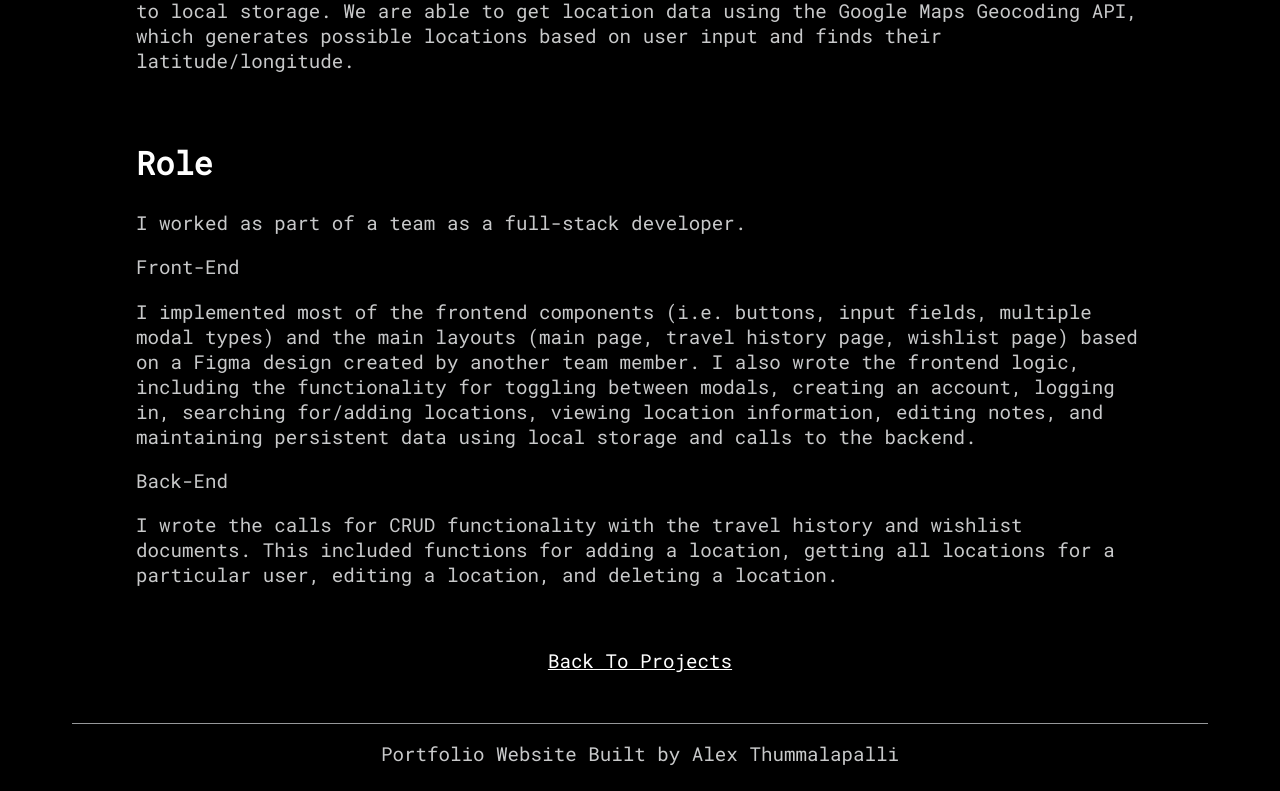
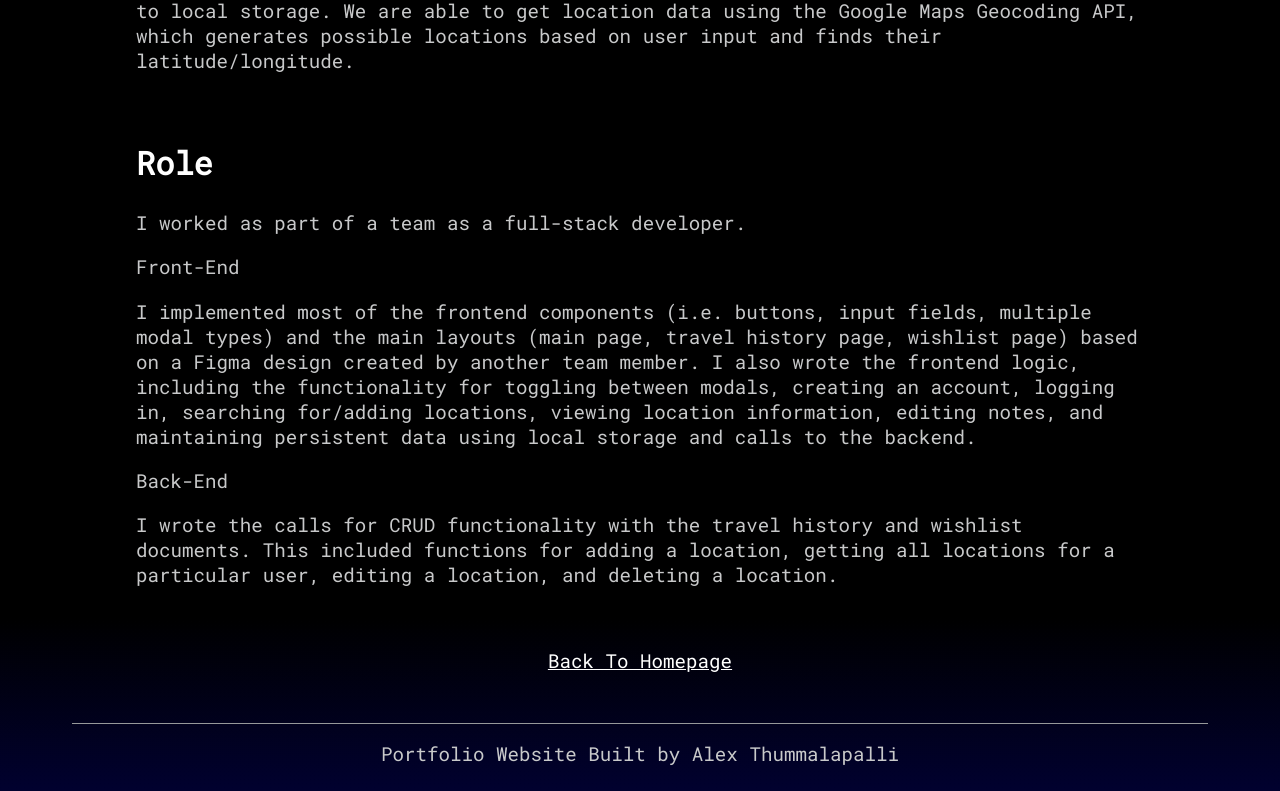
Before and after one commit to AlexT101/portfolio, a Next.js app: page /projects/roam in a window 1280 px wide. Shown: the part 2103-2894 px from the top of the page. Built offline with nearby package versions, Linux system fonts and the light colour scheme.

Commit message:
Minor bug fixes and appearance changes

```diff
--- a/app/index.css
+++ b/app/index.css
@@ -8,6 +8,7 @@ body {
     font-family: "Open Sans", sans-serif;
     background-color: rgb(0, 0, 0);
     color: rgb(255, 255, 255);
+    background: linear-gradient(180deg, rgba(0,0,0,1) 0%, rgba(0,0,0,1) 94%, rgb(1, 1, 47) 100%);
 }
 
 .main {
--- a/app/page.tsx
+++ b/app/page.tsx
@@ -154,7 +154,7 @@ export default function HomePage() {
       <div className="group">
         <div className="info">
           <h2>Technology.</h2>
-          <p className="subtext">Languages, frameworks, and libraries I use for software or web development.</p>
+          <p className="subtext">Languages, frameworks, and libraries I have used.</p>
         </div>
         <div className="logoContainer">
           {tech.map((val, ind) => (
--- a/components/Return.tsx
+++ b/components/Return.tsx
@@ -2,7 +2,7 @@ import '../app/index.css';
 
 const Return = () => {
     return (
-        <a href="/#projects" className="link return">Back To Projects</a>
+        <a href="/" className="link return">Back To Homepage</a>
     )
 }
 
```
